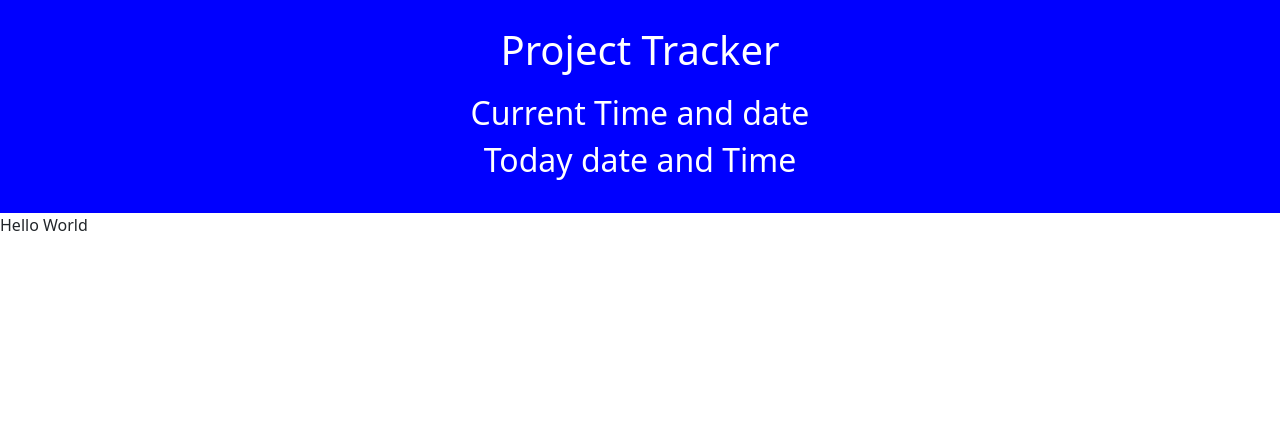
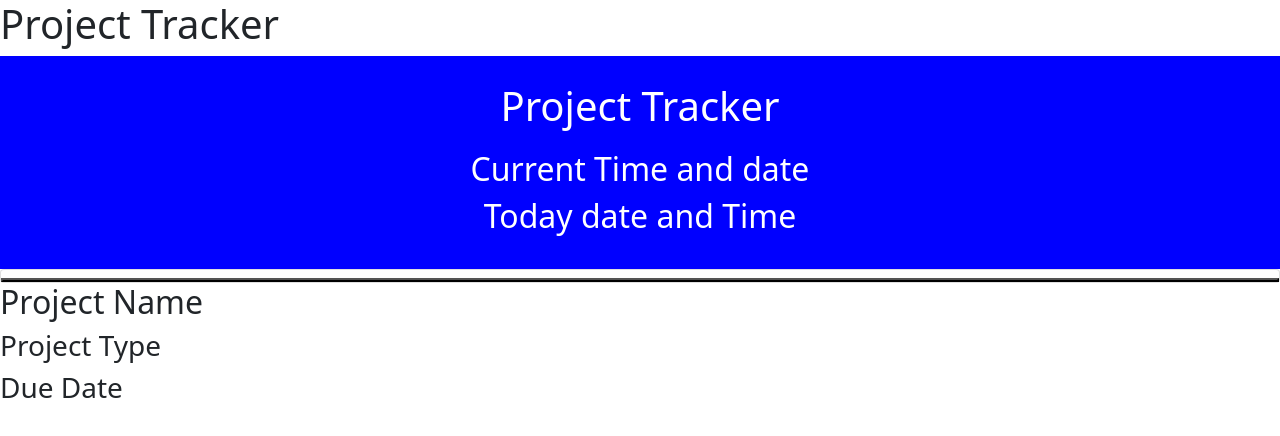
Before and after one commit to ShannyaN/miniproject5, a plain HTML site: page index.html in a window 1280 px wide. Drawn offline with nearby package versions, Linux system fonts and the light colour scheme.

Commit message:
placeholders

```diff
--- a/index.html
+++ b/index.html
@@ -19,12 +19,25 @@
     <title>Project Tracker</title>
   </head>
   <body>
+    <header>
+      <h1>Project Tracker</h1>
+      <h2 id="date-time"></h2>
+    </header>
     <nav id="nav">
       <h1 id="top-nav-item">Project Tracker</h1>
       <h2>Current Time and date</h2>
       <h2>Today date and Time</h2>
     </nav>
-    <p>Hello World</p>
+    <section class="card">
+      <h3 id="description"></h3>
+      <button id="modal"></button>
+      <form id="project"></form>
+    </section>
+    <section class="log">
+      <h2 id="projname">Project Name</h2>
+      <h3 id ="projtyope">Project Type</h3>
+      <h3 id ="duedate">Due Date</h3>
+    </section>
     <script src="https://code.jquery.com/jquery-1.12.4.js"></script>
     <script src="https://code.jquery.com/ui/1.12.1/jquery-ui.js"></script>
     <script src="./assets/js/script.js"></script>
```
